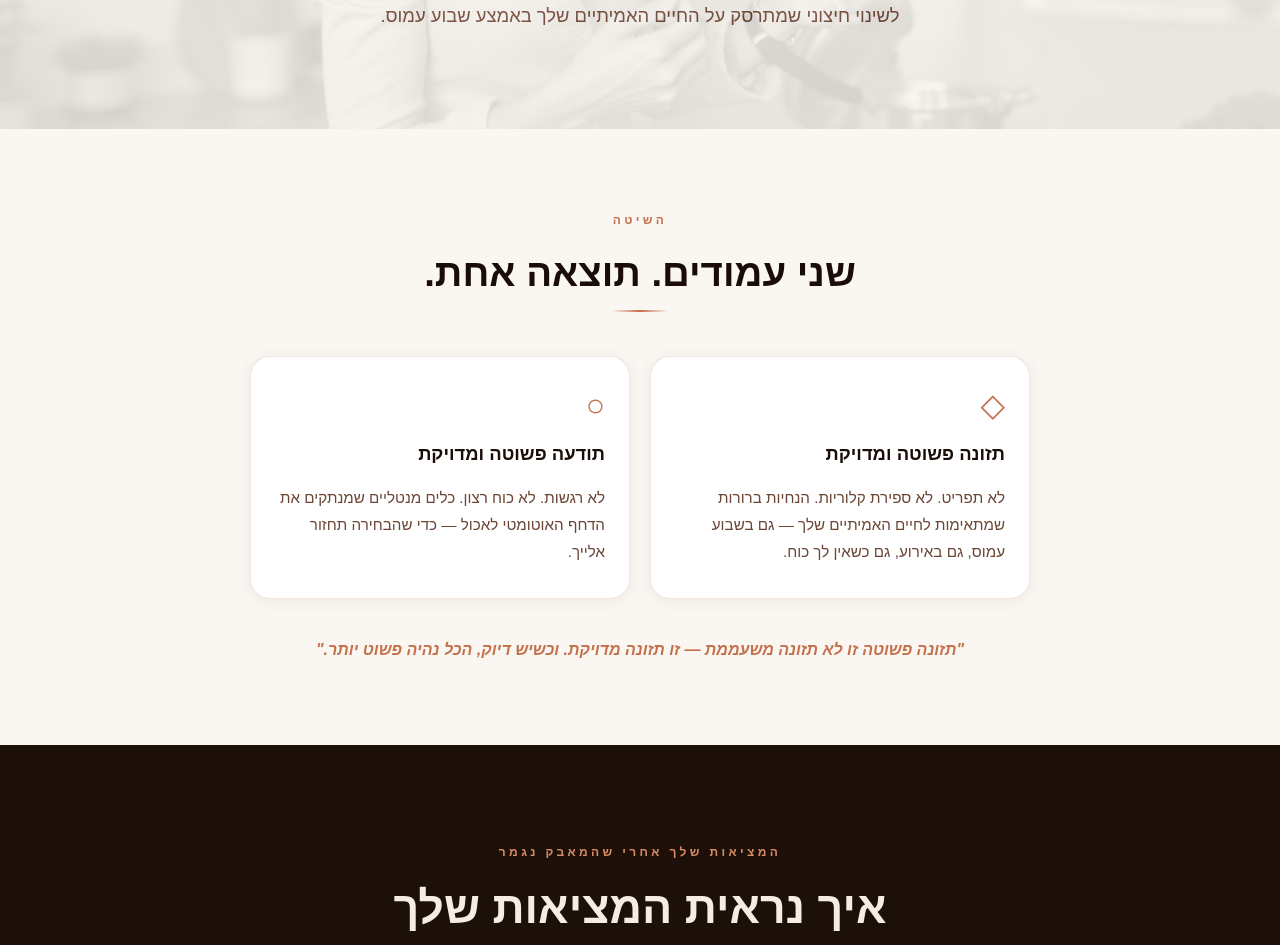
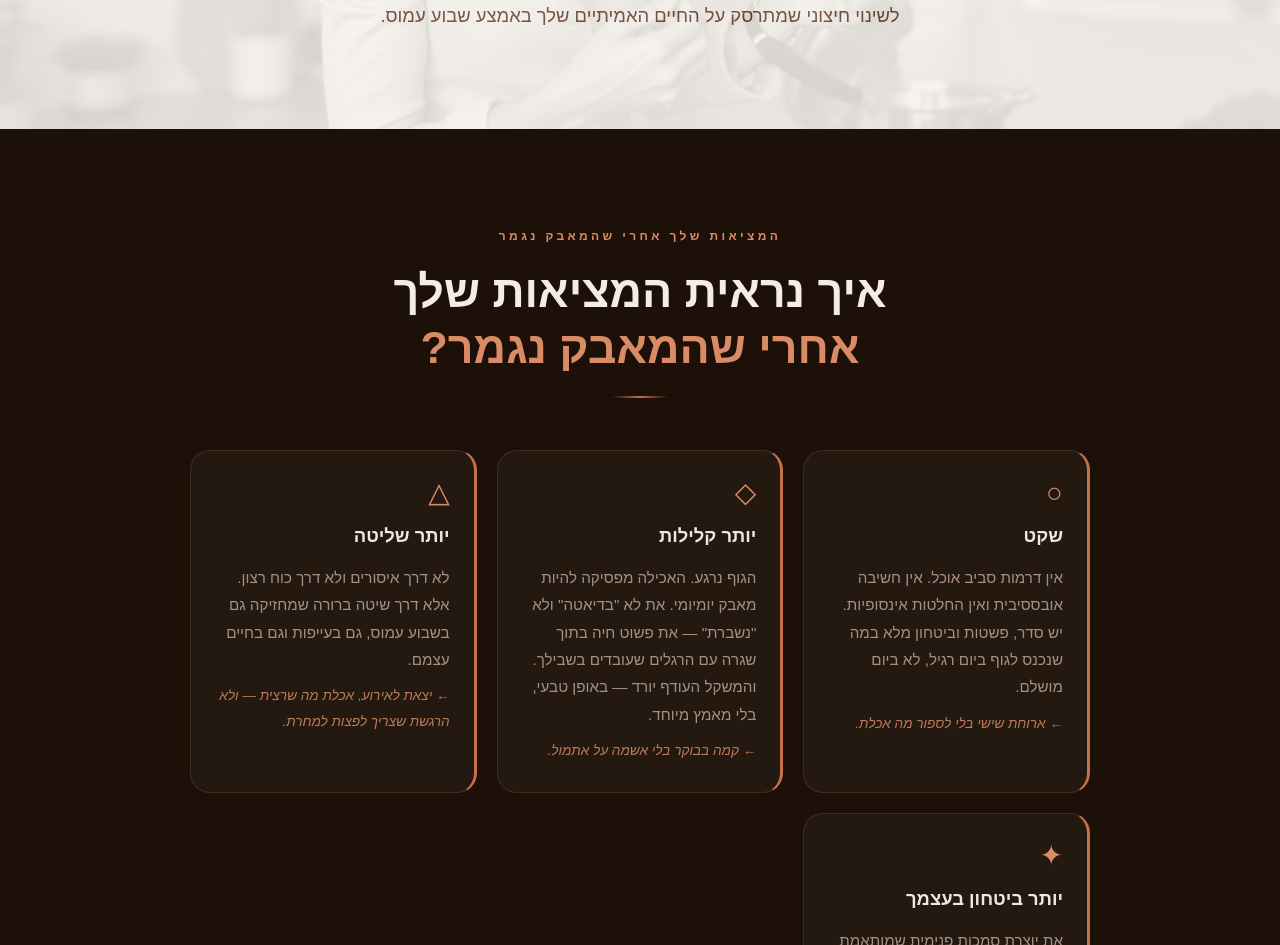
Before and after one commit to shenhav1985-netizen/floweat-landing, a Next.js app: page / in a window 1280 px wide. Shown: the part 1360-2305 px from the top of the page. Built offline with nearby package versions, Linux system fonts and the light colour scheme.

Commit message:
remove MethodSection from page

```diff
--- a/app/page.tsx
+++ b/app/page.tsx
@@ -3,7 +3,6 @@ import HeroSection from './components/HeroSection';
 import StickyWhatsApp from './components/StickyWhatsApp';
 
 const PainSection         = dynamic(() => import('./components/PainSection'));
-const MethodSection       = dynamic(() => import('./components/MethodSection'));
 const VisionSection       = dynamic(() => import('./components/VisionSection'));
 const WhoSection          = dynamic(() => import('./components/WhoSection'));
 const ProgramSection      = dynamic(() => import('./components/ProgramSection'));
@@ -20,7 +19,6 @@ export default function Home() {
     <main>
       <HeroSection />
       <PainSection />
-      <MethodSection />
       <VisionSection />
       <WhoSection />
       <ProgramSection />
```
